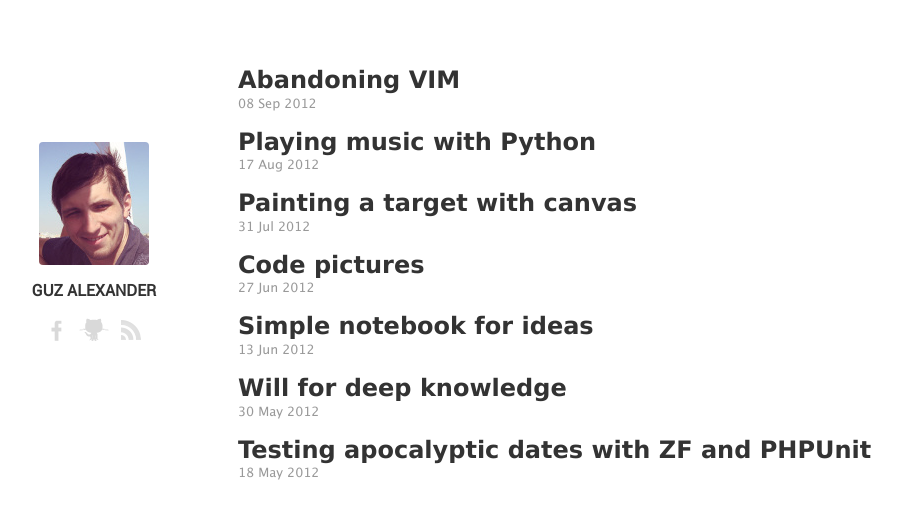
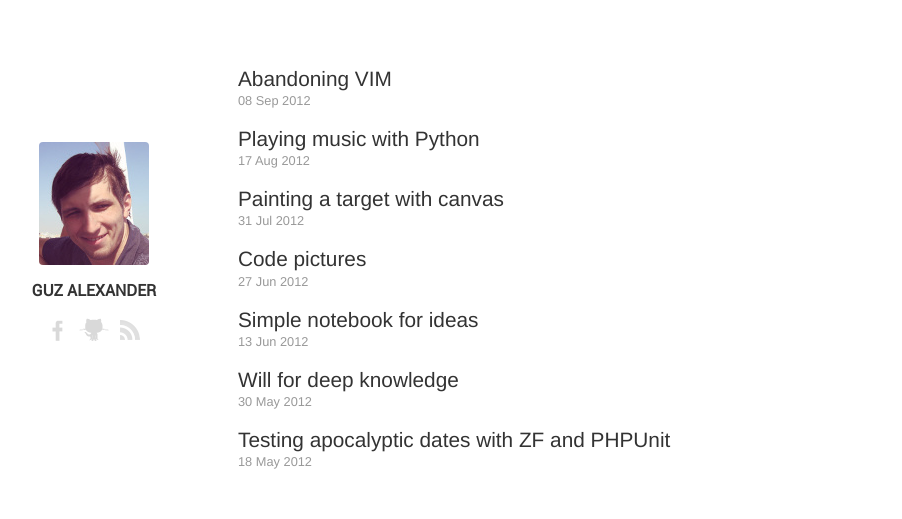
Before and after one commit to kalimatas/kalimatas.github.com, a Jekyll site: the page built from index.html, in a window 1280 px wide. Shown: the top 519 px of the page, without its empty margins (34-936 px from the left). Built offline with Jekyll 4.4.1, drawn with Linux system fonts in a browser that asks for light colours.

Commit message:
font size

```diff
--- a/static/css/style.css
+++ b/static/css/style.css
@@ -15,7 +15,7 @@
 }
 body {
     background-color: white;
-    font-family: 'Lucida Grande', sans-serif;
+    font-family: Helvetica, Arial, sans-serif;
     margin: 0;
     padding: 0;
     color: #333333;
@@ -117,10 +117,13 @@ a.github {
     min-width: 400px;
 }
 .article-title {
-    font-weight: 600;
+    font-weight: normal;
     margin: 0;
     font-size: 1.5em;
     line-height: 1.4em;
+}
+.posts .article-title {
+    font-size: 1.3em;
 }
 .article-title .article-link {
     color: inherit;
@@ -138,9 +141,9 @@ a.github {
 }
 .article-body, .article-footer {
     margin-top: 2em;
-    font-family: 'Lucida Grande', sans-serif;
-    font-size: 15px;
-    line-height: 20px;
+    font-family: Helvetica, Arial, sans-serif;
+    font-size: 13px;
+    line-height: 18px;
 }
 .article-footer {
     font-size: 12px;
```
